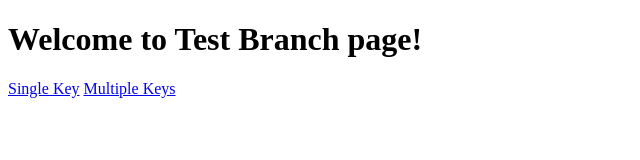
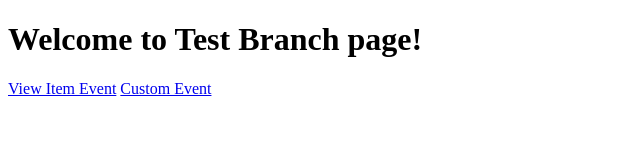
Before and after one commit to longvae/longvae.github.io, a plain HTML site: page index.html in a window 1280 px wide. Shown: the full height of the page, 0-640 px from the left. Drawn offline with Linux system fonts and the light colour scheme.

Commit message:
Changed button events

```diff
--- a/index.html
+++ b/index.html
@@ -33,7 +33,7 @@
     });
   </script> -->
 
-  <a href="#" name="button1" onclick="dataLayer.push({'event': 'buttonSingleKey', 'customerID' : 'customer-id-guid', 'buttonId' : 'button-index' });" >Single Key</a>
-  <a href="#" name="button2" onclick="dataLayer.push({'event': 'buttonMultipleKeys', 'customerID' : 'customer-id-guid', 'buttonId' : 'button-index'});" >Multiple Keys</a>
+  <a href="#" name="button1" onclick="dataLayer.push({'event': 'buttonSingleKey', 'customerID' : 'customer-id-guid', 'buttonId' : 'button-index' });" >View Item Event</a>
+  <a href="#" name="button2" onclick="dataLayer.push({'event': 'buttonMultipleKeys', 'customerID' : 'customer-id-guid', 'buttonId' : 'button-index'});" >Custom Event</a>
   <!--<a href="#" name="button3" onclick="dataLayer.push({'event': 'buttonClick', 'customerID' : 'customer-id-guid', 'buttonId' : 'button-index'});" >Button Event</a>-->
 </body>
```
